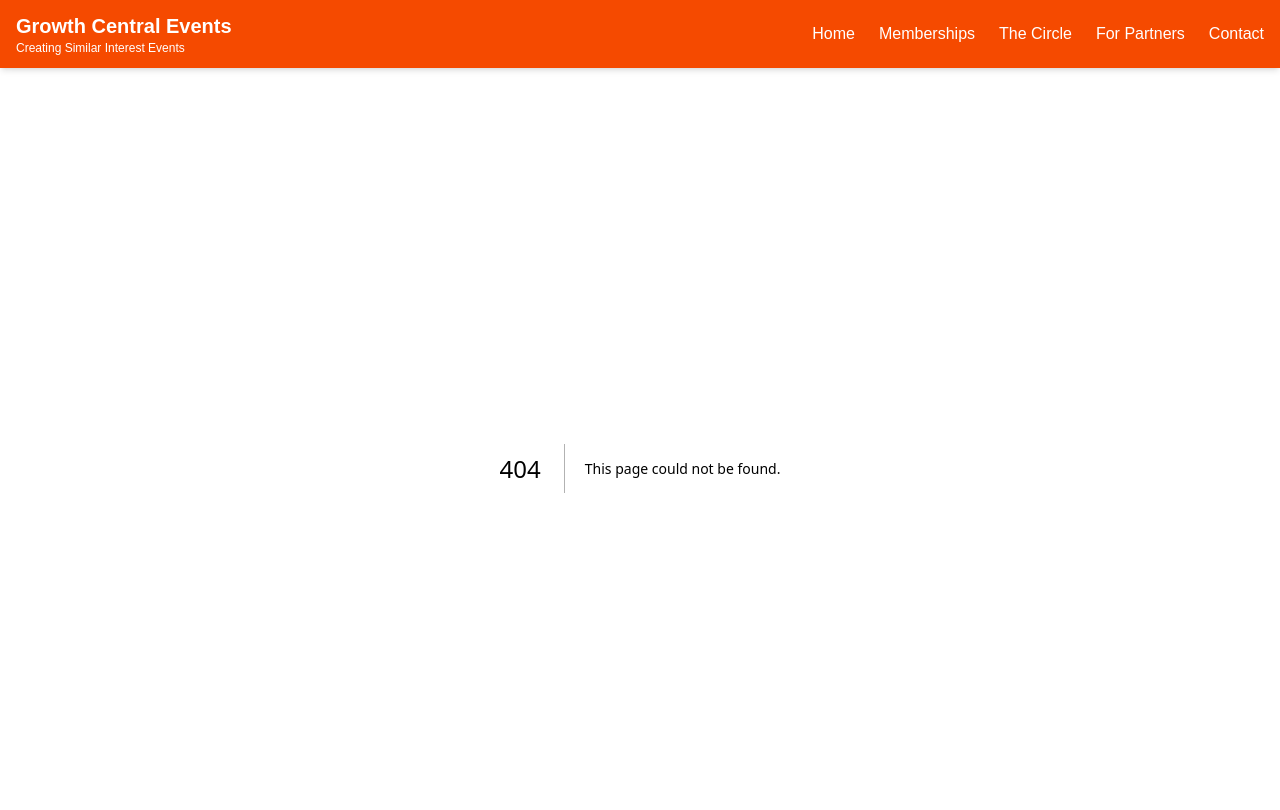
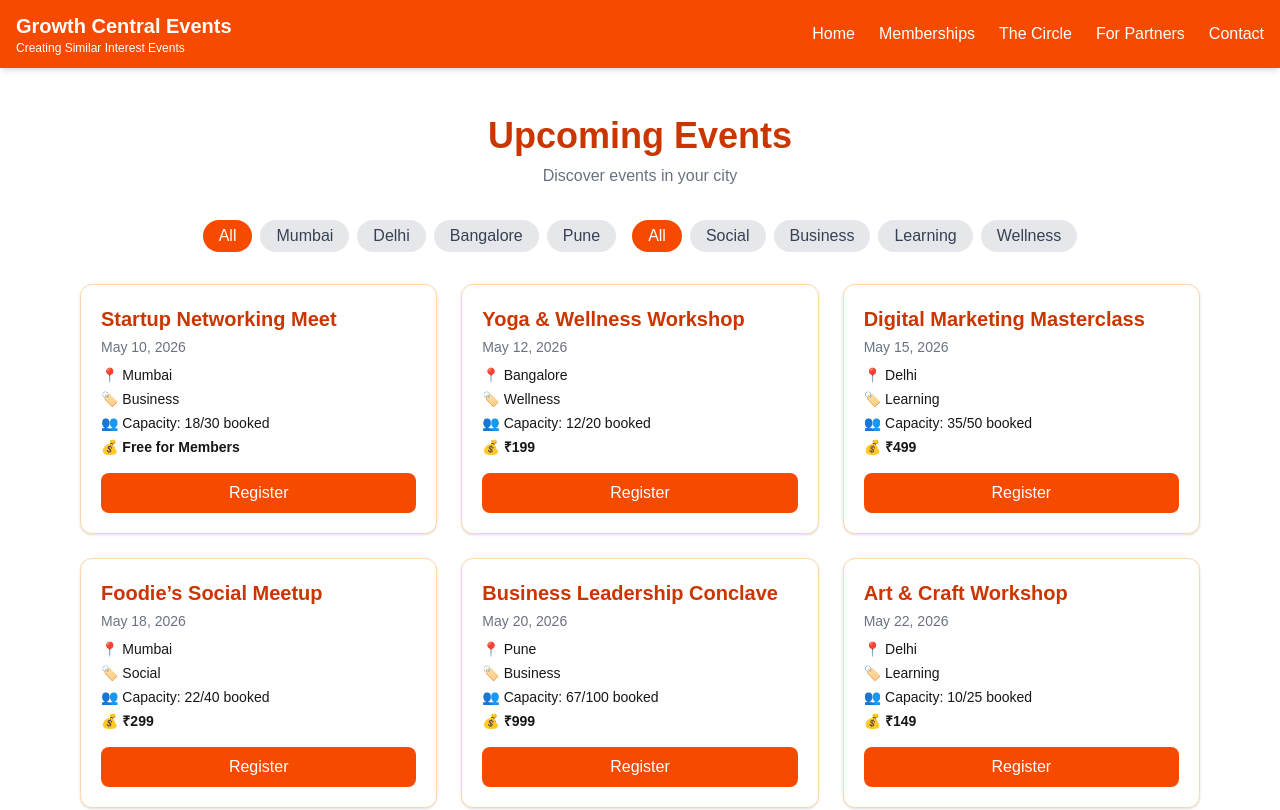
Before and after one commit to skillsbazzar2025-ui/growth-central-events, a Next.js app: page /events in a window 1280 px wide. Before the commit this address had no page. Shown: the top 810 px of the page. Built offline with nearby package versions, Linux system fonts and the light colour scheme.

Commit message:
Add Events page with city/category filters and event cards

```diff
--- /dev/null
+++ b/app/events/page.tsx
@@ -0,0 +1,69 @@
+'use client'
+
+import { useState } from 'react'
+
+const cities = ["All", "Mumbai", "Delhi", "Bangalore", "Pune"]
+const categories = ["All", "Social", "Business", "Learning", "Wellness"]
+
+const sampleEvents = [
+  { id: 1, title: "Startup Networking Meet", city: "Mumbai", category: "Business", capacity: 30, registered: 18, date: "May 10, 2026", price: "Free for Members" },
+  { id: 2, title: "Yoga & Wellness Workshop", city: "Bangalore", category: "Wellness", capacity: 20, registered: 12, date: "May 12, 2026", price: "₹199" },
+  { id: 3, title: "Digital Marketing Masterclass", city: "Delhi", category: "Learning", capacity: 50, registered: 35, date: "May 15, 2026", price: "₹499" },
+  { id: 4, title: "Foodie’s Social Meetup", city: "Mumbai", category: "Social", capacity: 40, registered: 22, date: "May 18, 2026", price: "₹299" },
+  { id: 5, title: "Business Leadership Conclave", city: "Pune", category: "Business", capacity: 100, registered: 67, date: "May 20, 2026", price: "₹999" },
+  { id: 6, title: "Art & Craft Workshop", city: "Delhi", category: "Learning", capacity: 25, registered: 10, date: "May 22, 2026", price: "₹149" },
+]
+
+export default function EventsPage() {
+  const [selectedCity, setSelectedCity] = useState("All")
+  const [selectedCategory, setSelectedCategory] = useState("All")
+
+  const filteredEvents = sampleEvents.filter(event =>
+    (selectedCity === "All" || event.city === selectedCity) &&
+    (selectedCategory === "All" || event.category === selectedCategory)
+  )
+
+  return (
+    <div className="max-w-6xl mx-auto px-4 py-12">
+      <h1 className="text-4xl font-bold text-center text-orange-700 mb-2">Upcoming Events</h1>
+      <p className="text-center text-gray-500 mb-8">Discover events in your city</p>
+
+      {/* Filters */}
+      <div className="flex flex-wrap gap-4 justify-center mb-8">
+        <div className="flex gap-2">
+          {cities.map(city => (
+            <button key={city} onClick={() => setSelectedCity(city)} className={`px-4 py-1 rounded-full ${selectedCity === city ? 'bg-orange-600 text-white' : 'bg-gray-200 text-gray-700'} hover:bg-orange-500 hover:text-white transition`}>{city}</button>
+          ))}
+        </div>
+        <div className="flex gap-2">
+          {categories.map(cat => (
+            <button key={cat} onClick={() => setSelectedCategory(cat)} className={`px-4 py-1 rounded-full ${selectedCategory === cat ? 'bg-orange-600 text-white' : 'bg-gray-200 text-gray-700'} hover:bg-orange-500 hover:text-white transition`}>{cat}</button>
+          ))}
+        </div>
+      </div>
+
+      {/* Event Cards */}
+      {filteredEvents.length === 0 ? (
+        <p className="text-center text-gray-500">No events found.</p>
+      ) : (
+        <div className="grid grid-cols-1 md:grid-cols-2 lg:grid-cols-3 gap-6">
+          {filteredEvents.map(event => (
+            <div key={event.id} className="border border-orange-200 rounded-xl overflow-hidden shadow hover:shadow-lg transition bg-white">
+              <div className="p-5">
+                <h3 className="text-xl font-bold text-orange-700">{event.title}</h3>
+                <p className="text-gray-500 text-sm mt-1">{event.date}</p>
+                <div className="mt-2 space-y-1 text-sm">
+                  <p>📍 {event.city}</p>
+                  <p>🏷️ {event.category}</p>
+                  <p>👥 Capacity: {event.registered}/{event.capacity} booked</p>
+                  <p className="font-semibold">💰 {event.price}</p>
+                </div>
+                <button className="mt-4 w-full bg-orange-600 hover:bg-orange-700 text-white py-2 rounded-lg transition">Register</button>
+              </div>
+            </div>
+          ))}
+        </div>
+      )}
+    </div>
+  )
+}
```
